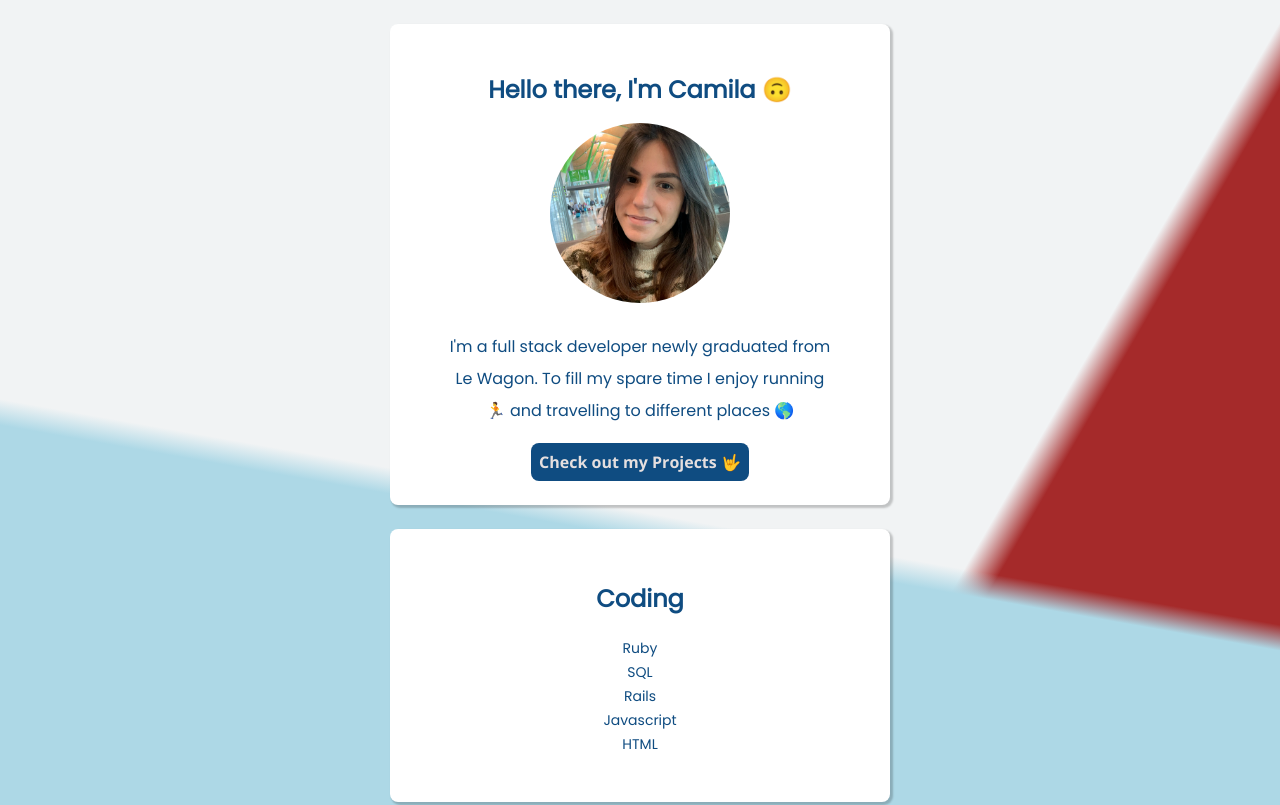
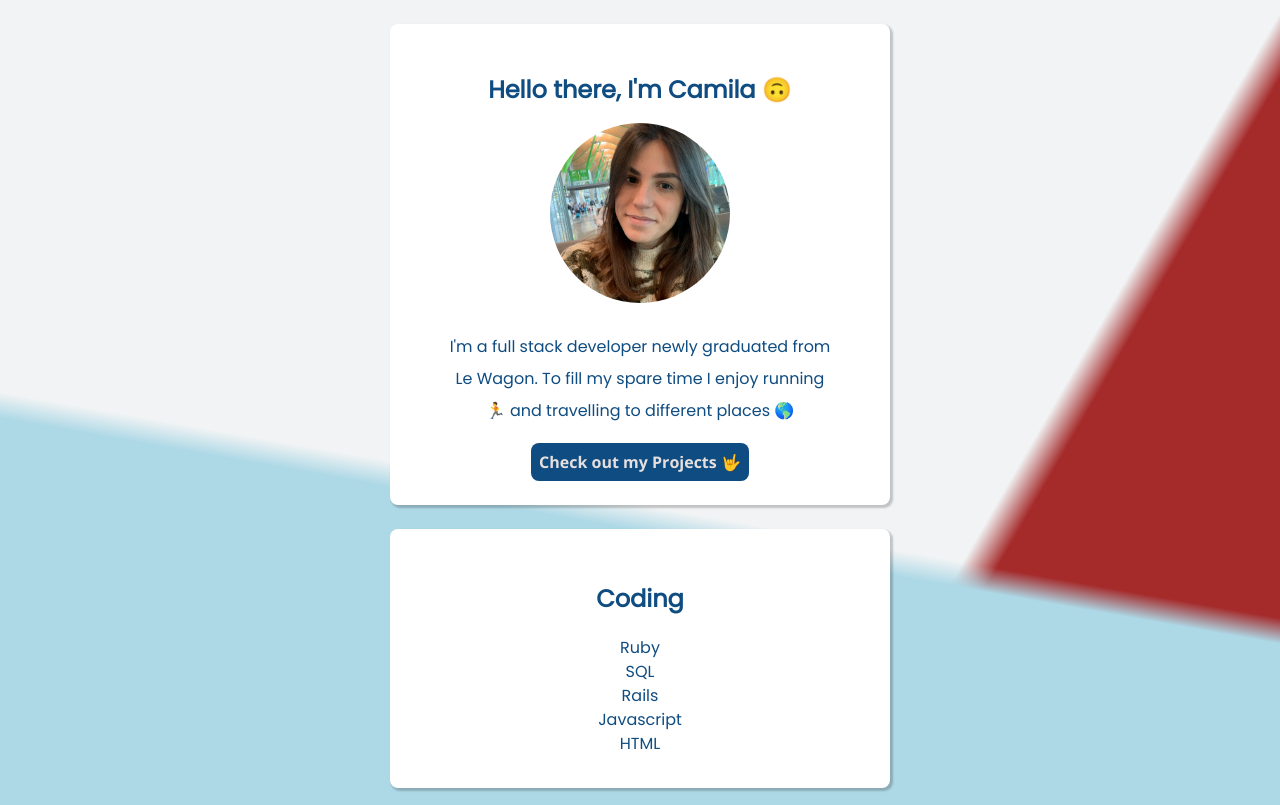
Before and after one commit to queirozcamila/profile, a plain HTML site: page index.html in a window 1280 px wide. Shown: the top 805 px of the page. Drawn offline with nearby package versions, Linux system fonts and the light colour scheme; a web font is replaced by a local one.

Commit message:
Changed my profile 3

```diff
--- a/index.html
+++ b/index.html
@@ -5,6 +5,7 @@
     <link rel="stylesheet" href="https://use.fontawesome.com/releases/v5.6.3/css/all.css">
     <title>Camila's Profile</title>
     <meta charset="utf-8">
+    <meta name="description" content="This page is a personal profile of ME">
     <meta name="viewport" content="width=device-width, initial-scale=1">
   </head>
 
--- a/style.css
+++ b/style.css
@@ -83,7 +83,8 @@ a:hover{
   font-family: 'Poppins', sans-serif;
   color: #0f4c81;
   line-height: 24px;
-  font-size: 14px;
+  font-size: 16px;
+  margin: auto;
 }
 
 .list-inline{
```
